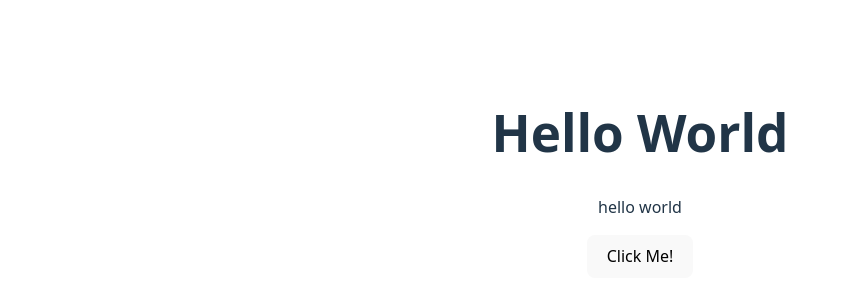
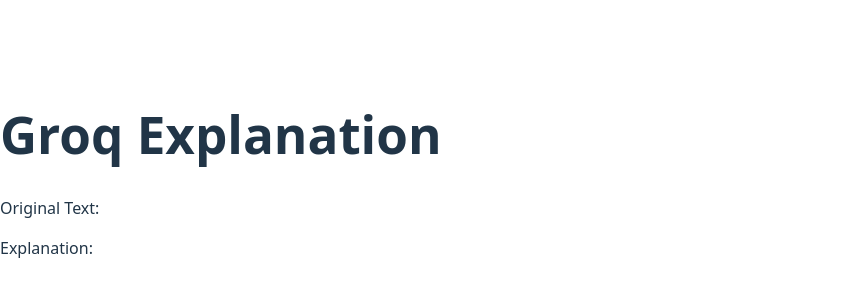
Before and after one commit to aditya-sutar-45/WebEasy, a React (Vite) app in the folder client/: page / in a window 1280 px wide. Shown: the part 226-526 px from the top of the page, without its empty margins (0-847 px from the left). Built offline with nearby package versions, Linux system fonts and the light colour scheme; no server answers.

Commit message:
result shows up in extension

```diff
--- a/client/package.json
+++ b/client/package.json
@@ -10,6 +10,7 @@
     "preview": "vite preview"
   },
   "dependencies": {
+    "axios": "^1.8.4",
     "react": "^19.0.0",
     "react-dom": "^19.0.0"
   },
--- a/client/src/App.jsx
+++ b/client/src/App.jsx
@@ -1,19 +1,28 @@
-import "./App.css";
+import React, { useState, useEffect } from "react";
 
-function App() {
-  const message = "hello world";
+const App = () => {
+  const [selectedText, setSelectedText] = useState("");
+  const [explanation, setExplanation] = useState("");
 
-  const handleClick = () => {
-    alert("button clicked");
-  };
+  useEffect(() => {
+    chrome.runtime.sendMessage(
+      { request: "getLatestExplanation" },
+      (response) => {
+        if (response && response.explanation) {
+          setExplanation(response.explanation);
+          setSelectedText(response.original_text);
+        }
+      }
+    );
+  }, []);
 
   return (
-    <>
-      <h1>Hello World</h1>
-      <p>{message}</p>
-      <button onClick={handleClick}>Click Me!</button>
-    </>
+    <div>
+      <h1>Groq Explanation</h1>
+      <p>Original Text: {selectedText}</p>
+      <p>Explanation: {explanation}</p>
+    </div>
   );
-}
+};
 
 export default App;
--- a/client/src/content.js
+++ b/client/src/content.js
@@ -18,6 +18,9 @@ function createButton(text, x, y) {
 
   groqBtn.addEventListener("click", () => {
     console.log("Selected text:", text);
+    chrome.runtime.sendMessage({ selectedText: text }, (response) => {
+      console.log("Response from background:", response);
+    });
     window.getSelection().removeAllRanges();
     groqBtn.remove();
     groqBtn = null;
```
Also changed, not shown: client/src/background.js (+29 -3 lines), 1 other file (tests, documents, lock files or other folders).
